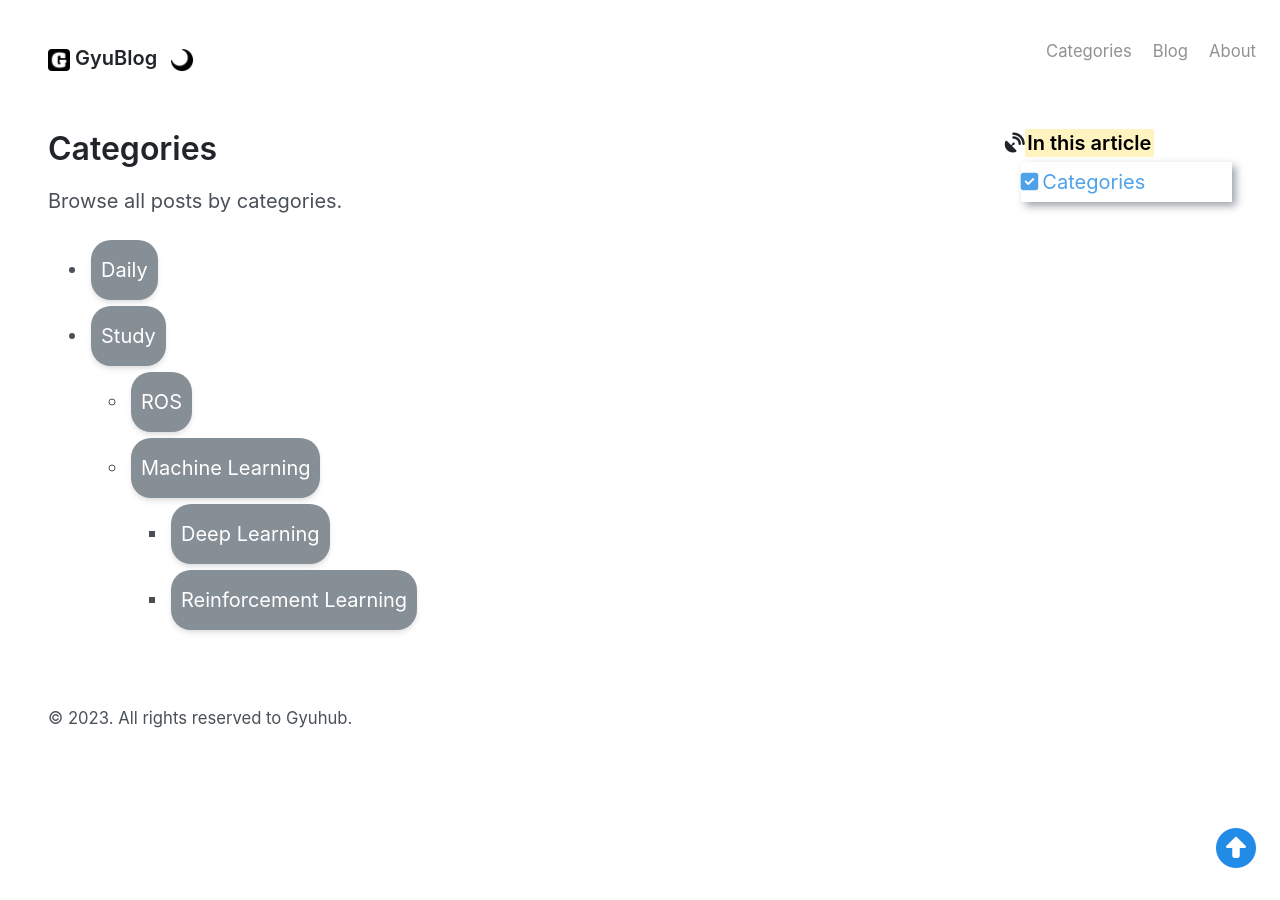
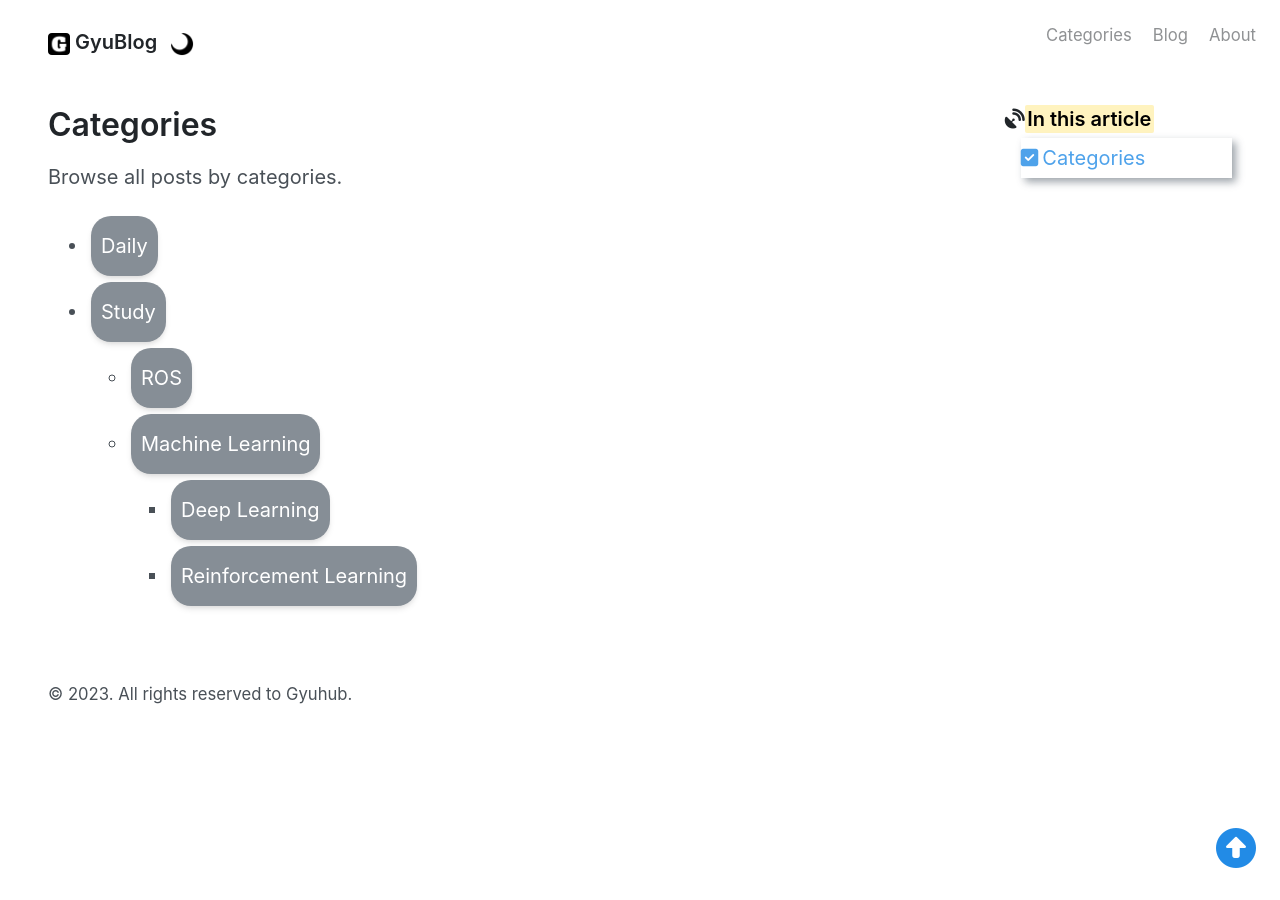
Before and after one commit to mngupark/mngupark.github.io, a Jekyll site: the page built from categories.md, in a window 1280 px wide. Built offline with Jekyll 4.4.1, drawn with Linux system fonts in a browser that asks for light colours; nearby versions of some CDN libraries.

Commit message:
add fixed navgation bar

```diff
--- a/_sass/_base.scss
+++ b/_sass/_base.scss
@@ -9,6 +9,7 @@
 
 body {
   margin: 0;
+  padding-top: 5rem;
   font-family: var(--body-font);
   font-size: var(--body-font-size);
   line-height: var(--body-line-height);
--- a/_sass/_layout.scss
+++ b/_sass/_layout.scss
@@ -4,9 +4,16 @@
 
 .header {
   height: 5rem;
-  margin-left: var(--spacer-3);
-  margin-right: var(--spacer-2);
   margin-bottom: var(--spacer-2);
+  position: fixed;
+  top: 0;
+  width: 100%;
+  background-color: var(--body-bg);
+  transition: top 0.2s ease-in-out, background-color 0.5s ease;
+}
+
+.nav-up {
+  top: -5rem;
 }
 
 .container {
@@ -14,8 +21,8 @@
   flex-flow: row nowrap;
   padding-left: var(--spacer-1);
   padding-right: var(--spacer-1);
-  margin-left:  var(--spacer-2);;
-  margin-right: var(--spacer-2);;
+  margin-left:  var(--spacer-2);
+  margin-right: var(--spacer-2);
 }
 
 .content {
@@ -28,9 +35,10 @@
   width: 20%;
   height: fit-content;
   position: sticky;
-  top: 2rem;
+  top: 2.5rem;
   margin: inherit;
   box-sizing: border-box;
+  transition: top 0.2s ease-in-out;
   border-radius: calc(var(--border-radius) * 10);
   ul {
     padding-left: 1rem;
--- a/_sass/_masthead.scss
+++ b/_sass/_masthead.scss
@@ -3,9 +3,8 @@
 // Super small header above the content for site name and short description.
 
 .masthead {
-  padding-top: var(--spacer);
-  padding-bottom: var(--spacer);
-  margin-bottom: var(--spacer-3);
+  margin: var(--spacer-2);
+  margin-left: var(--spacer-3);
 }
 
 .masthead-title {
--- a/assets/js/functions.js
+++ b/assets/js/functions.js
@@ -21,7 +21,6 @@
    let currentMode = localStorage.getItem('data-theme');
    let iframe = document.querySelector("iframe");
    let msg = JSON.parse(localStorage.msg);
-   console.log(msg);
    var icon = document.getElementById('theme-icon');
    if (currentMode == 'dark-poole') {
       document.documentElement.setAttribute('data-theme', 'light-poole');
@@ -44,3 +43,42 @@
    localStorage.setItem('msg', JSON.stringify(msg));
    iframe.contentWindow.postMessage(msg, "https://utteranc.es");
 }
+
+// Hide header on scroll down
+var didScroll;
+var lastScrollTop = 0;
+var delta = 5;
+var navbarHeight = document.getElementsByClassName('header')[0].clientHeight;
+
+addEventListener('scroll', (event) => {
+  didScroll = true;
+});
+
+setInterval(function() {
+   if (didScroll) {
+      hasScrolled();
+      didScroll = false;
+   }
+}, 250);
+
+function hasScrolled() {
+   var st = window.scrollY;
+
+   // Make scroll more than delta
+   if(Math.abs(lastScrollTop - st) <= delta)
+       return;
+
+   // If scrolled down and past the navbar, add class .nav-up.
+   if (st > lastScrollTop && st > navbarHeight){
+      // Scroll Down
+      document.getElementsByClassName('header')[0].classList.add('nav-up');
+      document.getElementsByClassName('sidebar')[0].style.top = '2.5rem';
+   } else {
+      // Scroll Up
+      if(st + window.innerHeight < document.documentElement.scrollHeight) {
+         document.getElementsByClassName('header')[0].classList.remove('nav-up');
+         document.getElementsByClassName('sidebar')[0].style.top = '5rem';
+      }
+   }
+   lastScrollTop = st;
+}
--- a/assets/js/toc.js
+++ b/assets/js/toc.js
@@ -6,7 +6,6 @@
 			if (document.querySelector(`.sidebar li a[href="#${id}"]`) == null)
 				id = decodeURI(id);
             if (entry.intersectionRatio > 0) {
-				console.log(document.querySelector(`.sidebar li a[href="#${id}"]`));
                 document.querySelector(`.sidebar li a[href="#${id}"]`).parentElement.classList.add('active');
 			} else {
 				document.querySelector(`.sidebar li a[href="#${id}"]`).parentElement.classList.remove('active');
```
Lines whose indentation alone changed are shown as unchanged.
